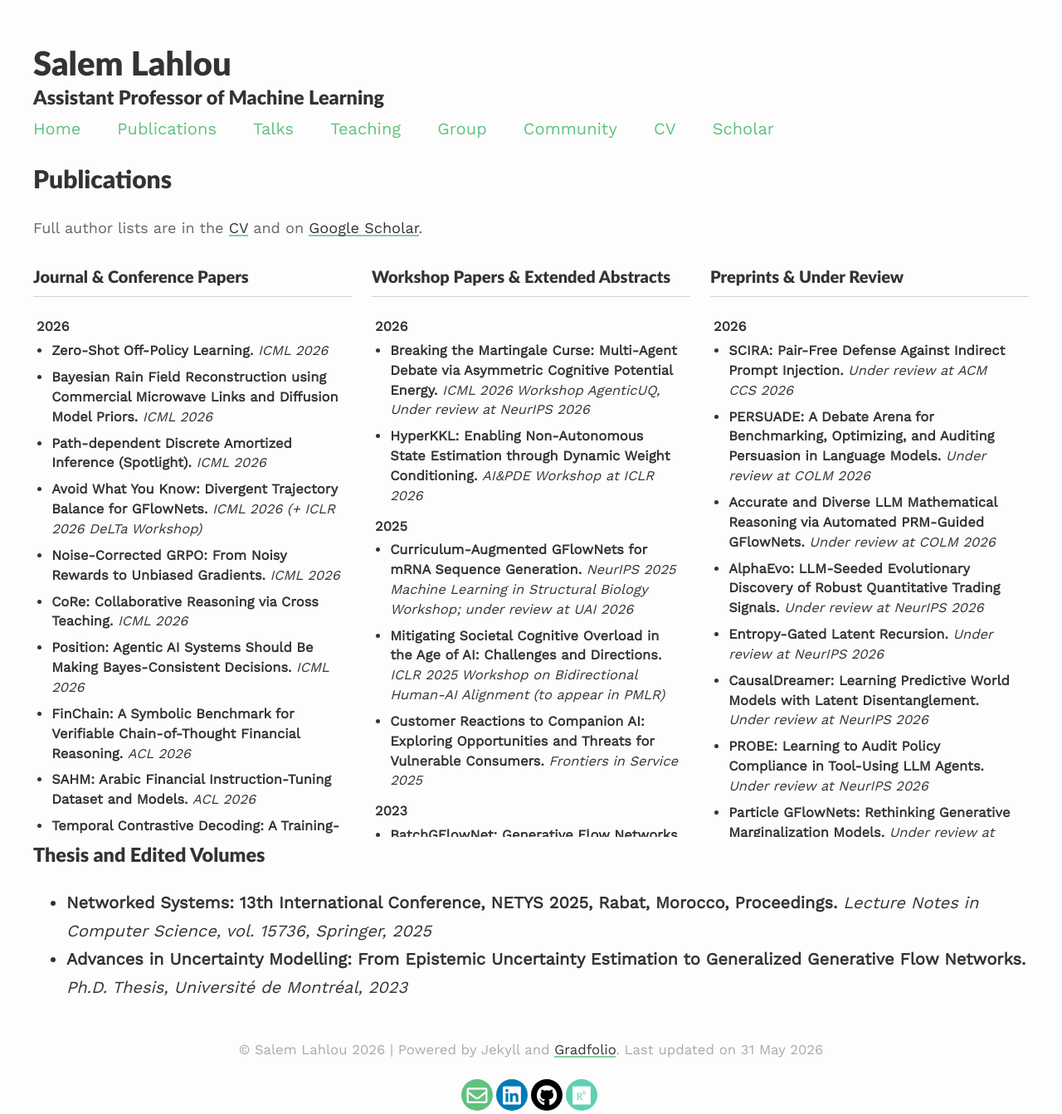
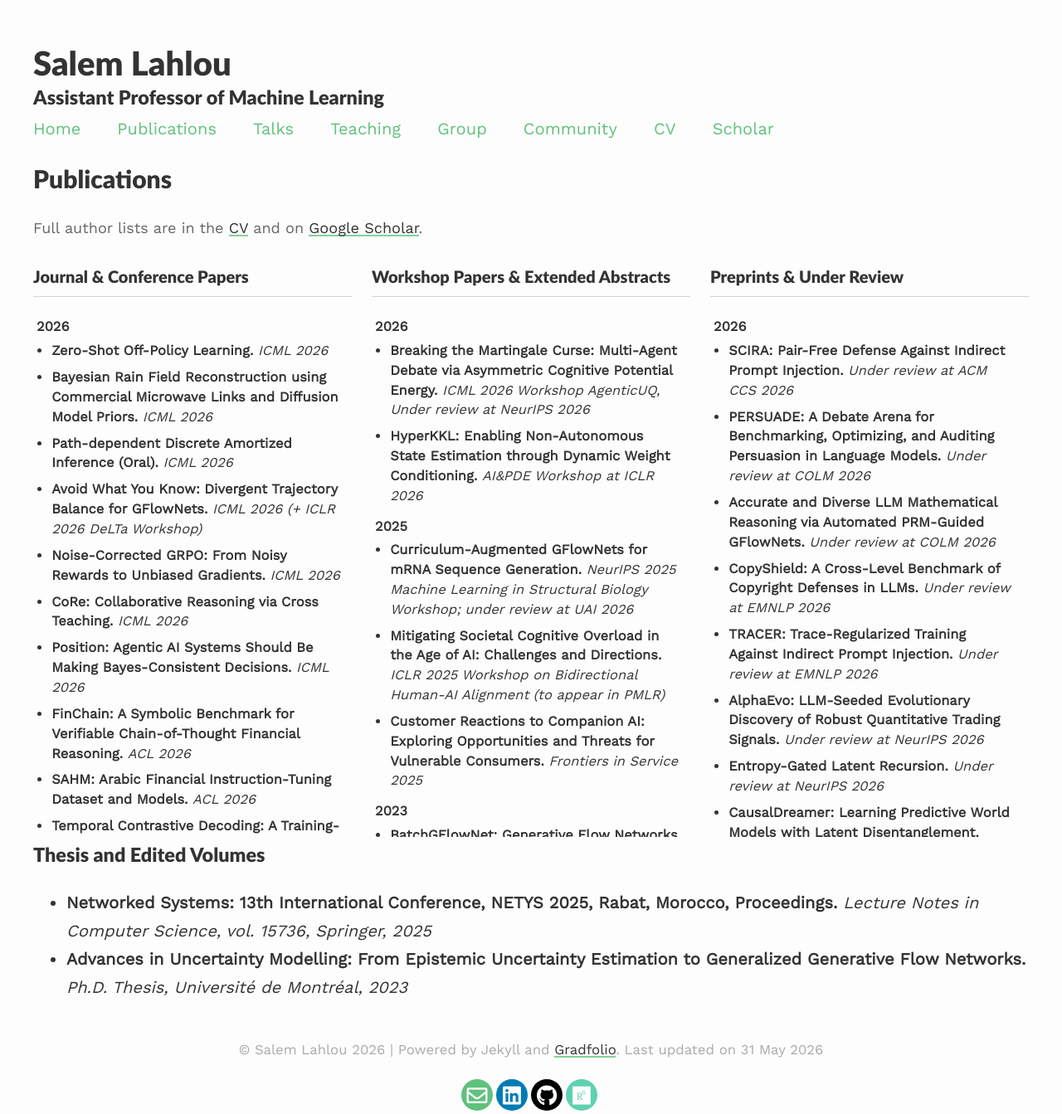
Before and after one commit to saleml/saleml.github.io, a Jekyll site: the page built from _pages/publications.md, in a window 1280 px wide. Shown: the whole page at 83% size. Built offline with Jekyll 4.4.1, drawn with Linux system fonts in a browser that asks for light colours; nearby versions of some CDN libraries.

Commit message:
Auto-sync from CV repo (65c9f3b)

```diff
--- a/_pages/publications.md
+++ b/_pages/publications.md
@@ -19,7 +19,7 @@ Full author lists are in the <a href="{{site.baseurl}}/assets/files/CV.pdf" targ
 <ul>
 <li><strong>Zero-Shot Off-Policy Learning.</strong> <em>ICML 2026</em></li>
 <li><strong>Bayesian Rain Field Reconstruction using Commercial Microwave Links and Diffusion Model Priors.</strong> <em>ICML 2026</em></li>
-<li><strong>Path-dependent Discrete Amortized Inference (Spotlight).</strong> <em>ICML 2026</em></li>
+<li><strong>Path-dependent Discrete Amortized Inference (Oral).</strong> <em>ICML 2026</em></li>
 <li><strong>Avoid What You Know: Divergent Trajectory Balance for GFlowNets.</strong> <em>ICML 2026 (+ ICLR 2026 DeLTa Workshop)</em></li>
 <li><strong>Noise-Corrected GRPO: From Noisy Rewards to Unbiased Gradients.</strong> <em>ICML 2026</em></li>
 <li><strong>CoRe: Collaborative Reasoning via Cross Teaching.</strong> <em>ICML 2026</em></li>
@@ -88,6 +88,8 @@ Full author lists are in the <a href="{{site.baseurl}}/assets/files/CV.pdf" targ
 <li><strong>SCIRA: Pair-Free Defense Against Indirect Prompt Injection.</strong> <em>Under review at ACM CCS 2026</em></li>
 <li><strong>PERSUADE: A Debate Arena for Benchmarking, Optimizing, and Auditing Persuasion in Language Models.</strong> <em>Under review at COLM 2026</em></li>
 <li><strong>Accurate and Diverse LLM Mathematical Reasoning via Automated PRM-Guided GFlowNets.</strong> <em>Under review at COLM 2026</em></li>
+<li><strong>CopyShield: A Cross-Level Benchmark of Copyright Defenses in LLMs.</strong> <em>Under review at EMNLP 2026</em></li>
+<li><strong>TRACER: Trace-Regularized Training Against Indirect Prompt Injection.</strong> <em>Under review at EMNLP 2026</em></li>
 <li><strong>AlphaEvo: LLM-Seeded Evolutionary Discovery of Robust Quantitative Trading Signals.</strong> <em>Under review at NeurIPS 2026</em></li>
 <li><strong>Entropy-Gated Latent Recursion.</strong> <em>Under review at NeurIPS 2026</em></li>
 <li><strong>CausalDreamer: Learning Predictive World Models with Latent Disentanglement.</strong> <em>Under review at NeurIPS 2026</em></li>
```
Also changed, not shown: index.md (+1 -1 lines), 1 other file.
